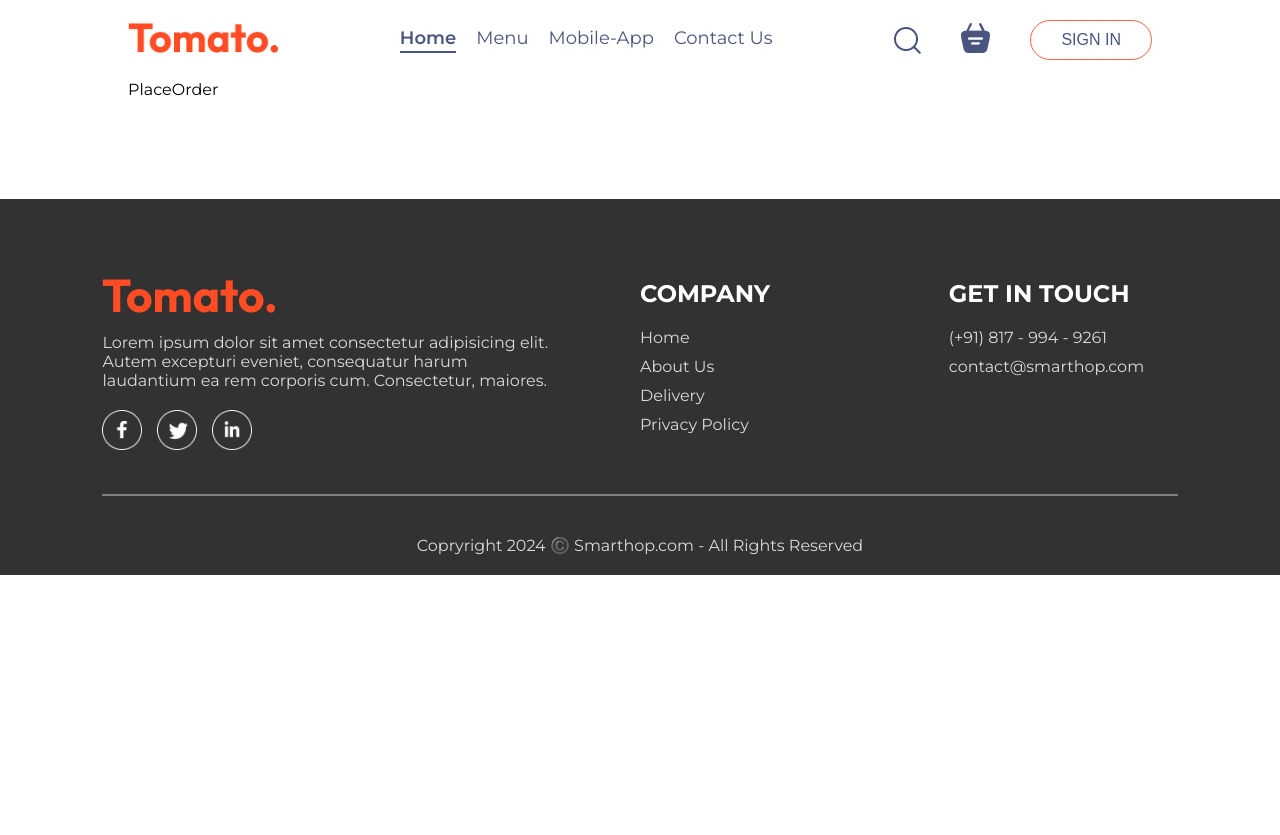
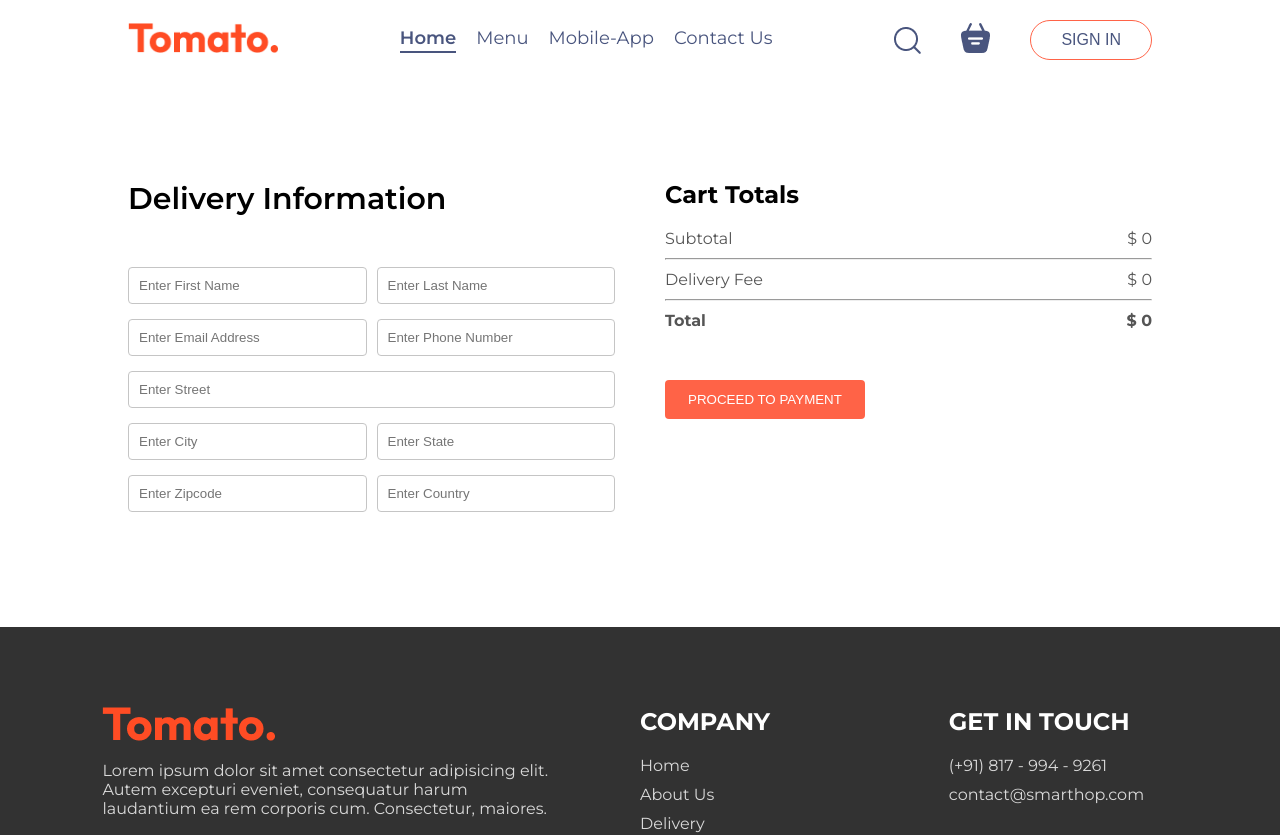
Before and after one commit to saisashreek2692/Smarthop-eMenuReact, a React (Vite) app: page /order in a window 1280 px wide. Shown: the top 835 px of the page. Before the commit the page ends 800 px from the top, so only its background shows below. Built offline with nearby package versions, Linux system fonts and the light colour scheme.

Commit message:
Page Order UI Added

```diff
--- a/src/Pages/PlaceOrder/PlaceOrder.jsx
+++ b/src/Pages/PlaceOrder/PlaceOrder.jsx
@@ -1,10 +1,58 @@
 /* eslint-disable no-unused-vars */
-import React from 'react'
+import React, { useContext } from "react";
+import { StoreContext } from "../../Context/StoreContext";
 
 const PlaceOrder = () => {
+  const { getTotalCartAmount } = useContext(StoreContext);
+
   return (
-    <div>PlaceOrder</div>
-  )
-}
+    <form className="place-order">
+      <div className="place-order-left">
+        <p className="title">Delivery Information</p>
+        <div className="multi-fields">
+          <input type="text" placeholder="Enter First Name" />
+          <input type="text" placeholder="Enter Last Name" />
+        </div>
+        <div className="multi-fields">
+          <input type="email" placeholder="Enter Email Address" />
+          <input type="number" placeholder="Enter Phone Number" />
+        </div>
+        <div className="multi-fields">
+          <input type="text" placeholder="Enter Street" />
+        </div>
+        <div className="multi-fields">
+          <input type="text" placeholder="Enter City" />
+          <input type="text" placeholder="Enter State" />
+        </div>
+        <div className="multi-fields">
+          <input type="text" placeholder="Enter Zipcode" />
+          <input type="text" placeholder="Enter Country" />
+        </div>
+      </div>
+      <div className="place-order-right">
+        <div className="cart-total">
+          <h2>Cart Totals</h2>
+          <div>
+            <div className="cart-total-details">
+              <p>Subtotal</p>
+              <p>$ {getTotalCartAmount()}</p>
+            </div>
+            <hr />
+            <div className="cart-total-details">
+              <p>Delivery Fee</p>
+              <p>$ {getTotalCartAmount() === 0 ? 0 : 2}</p>
+            </div>
+            <hr />
+            <div className="cart-total-details">
+              <b>Total</b>
+              <b>$ {getTotalCartAmount() === 0 ? 0 :getTotalCartAmount() + 2}</b>
+            </div>
+          </div>
+          <button>PROCEED TO PAYMENT</button>
+        </div>
+      </div>
+    </form>
+  );
+};
 
-export default PlaceOrder
+export default PlaceOrder;
```
